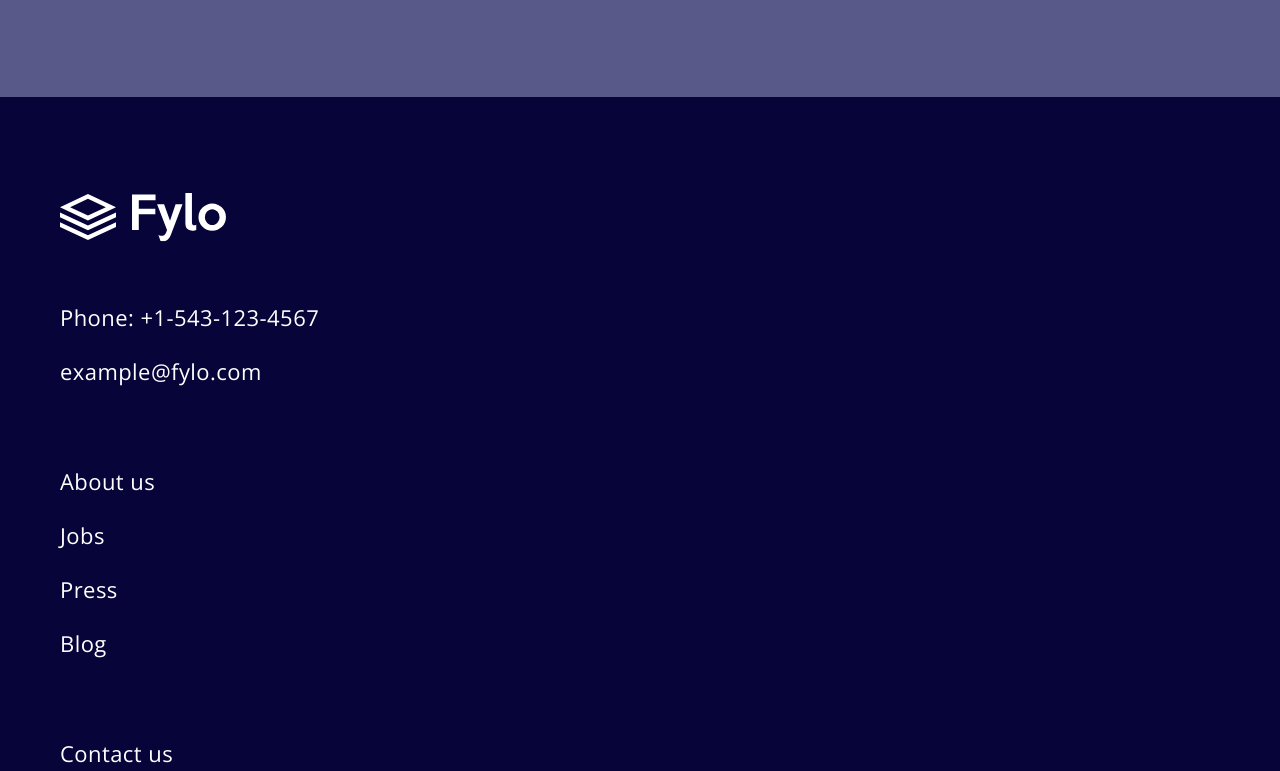
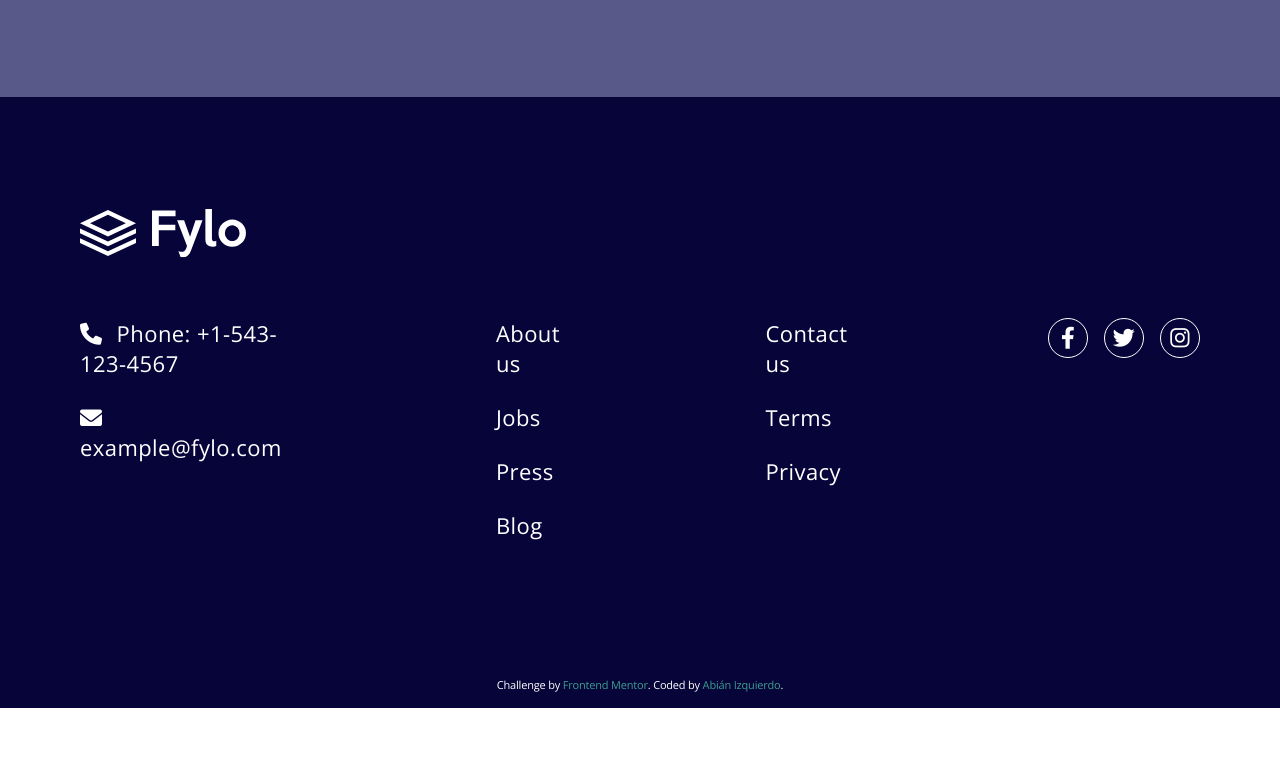
Before and after one commit to abizmo/fylo-landing-page-with-two-column-layout, a plain HTML site: page index.html in a window 1280 px wide. Shown: the part 1995-2766 px from the top of the page. After the commit the page ends 2703 px from the top, so only its background shows below. Drawn offline with nearby package versions, Linux system fonts and the light colour scheme.

Commit message:
Desktop footer section

```diff
--- a/index.html
+++ b/index.html
@@ -83,14 +83,17 @@
   </main>
   <footer class="text-white">
     <img src="./images/logo.svg" alt="Fylo-logo">
+    <div>
       <ul class="links">
         <li>
           <a href="tel:+1-543-123-4567">
+            <i class="fa-solid fa-phone"></i>
             Phone: +1-543-123-4567
           </a>
         </li>
         <li>
           <a href="mailto:example@fylo.com">
+            <i class="fa-solid fa-envelope"></i>
             example@fylo.com
           </a>
         </li>
@@ -117,6 +120,7 @@
           <i class="fa-brands fa-instagram"></i>
         </li>
       </ul>
+    </div>
     <p class="link attribution">
       Challenge by <a href="https://www.frontendmentor.io?ref=challenge" target="_blank">Frontend Mentor</a>.
       Coded by <a href="https://www.abizmo.dev">Abián Izquierdo</a>.
--- a/scss/components/_footer.scss
+++ b/scss/components/_footer.scss
@@ -11,6 +11,11 @@ footer {
     margin-bottom: 3.75rem;
   }
 
+  & div {
+    display: flex;
+    flex-direction: column;
+  }
+
   & p {
     margin: 0;
   }
@@ -18,6 +23,10 @@ footer {
   & a {
     color: inherit;
     text-decoration: none;
+
+    & i {
+      margin-right: .5rem;
+    }
   }
 
   & .links {
@@ -55,6 +64,27 @@ footer {
       cursor: pointer;
     }
   }
+
+  @media(min-width: 80rem) {
+    padding-left: 80px;
+    padding-right: 80px;
+    padding-top: 7rem;
+
+    & div {
+      align-items: flex-start;
+      flex-direction: row;
+      gap: 12.5rem;
+      justify-content: flex-start;
+
+      & > * {
+        width: fit-content;
+      }
+
+      & .socials {
+        gap: 1rem;
+      }
+    }
+  }
 }
 
 .socials {
```
Also changed, not shown: css/index.css, 1 other file. Lines whose indentation alone changed are shown as unchanged.
